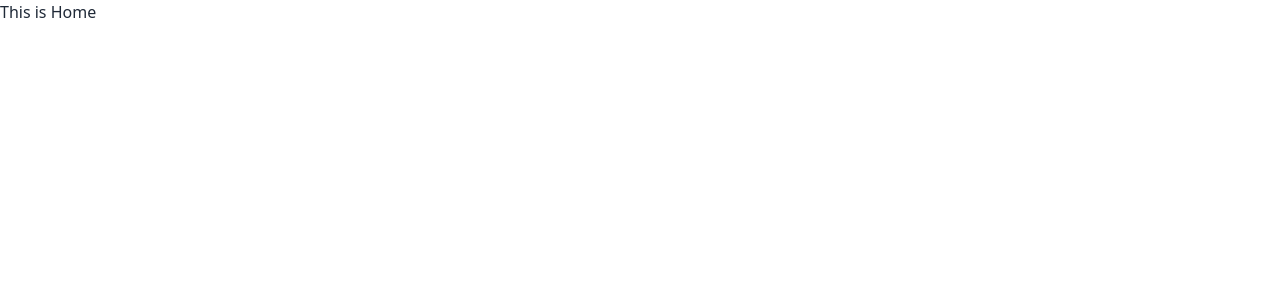
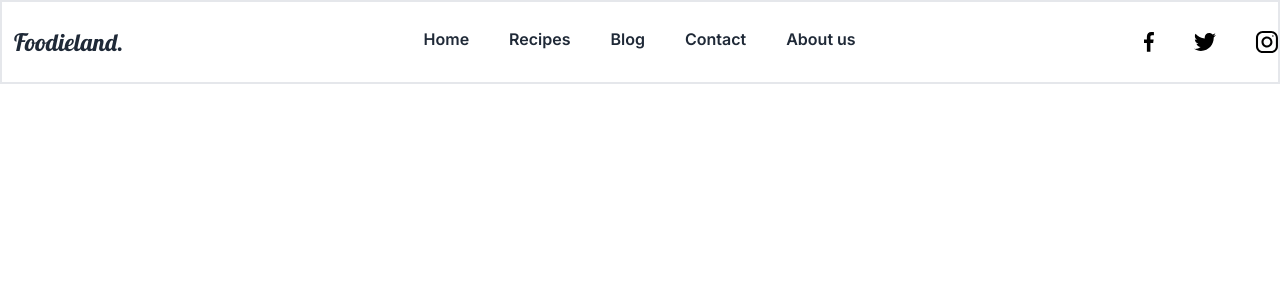
Before and after one commit to dev-kawser/foodieland-front-end-project, a React (Vite) app: page / in a window 1280 px wide. Shown: the top 300 px of the page. Built offline with nearby package versions, Linux system fonts and the light colour scheme.

Commit message:
navbar added with responsive

```diff
--- a/src/Layout/Root/Root.jsx
+++ b/src/Layout/Root/Root.jsx
@@ -1,9 +1,11 @@
 import { Outlet } from "react-router-dom";
+import Navbar from "../../Shared/Navbar/Navbar";
 
 
 const Root = () => {
     return (
-        <div>
+        <div className="inter">
+            <Navbar></Navbar>
             <Outlet></Outlet>
         </div>
     );
--- a/src/Pages/Home/Home.jsx
+++ b/src/Pages/Home/Home.jsx
@@ -3,7 +3,7 @@
 const Home = () => {
     return (
         <div>
-            This is Home
+
         </div>
     );
 };
--- /dev/null
+++ b/src/Shared/Navbar/Navbar.jsx
@@ -0,0 +1,96 @@
+/* eslint-disable react/no-unknown-property */
+import { Link } from "react-router-dom";
+import { useState } from 'react';
+import { useRef } from 'react';
+import { useEffect } from 'react';
+
+const Navbar = () => {
+
+    const [dropDownState, setDropDownState] = useState(false);
+    const dropDownMenuRef = useRef();
+
+    useEffect(() => {
+        const closeDropDown = (e) => {
+            if (!dropDownMenuRef?.current?.contains(e?.target)) {
+                setDropDownState(false);
+            }
+        };
+
+        document.addEventListener('mousedown', closeDropDown);
+
+        return () => {
+            document.removeEventListener('mousedown', closeDropDown);
+        };
+    }, []);
+
+    const links =
+        <>
+            <li className="group flex  cursor-pointer flex-col">
+                <Link>Home</Link><span className="mt-[2px] h-[4px] w-[0px] rounded-full bg-sky-500 transition-all duration-300 group-hover:w-full"></span>
+            </li>
+            <li className="group flex  cursor-pointer flex-col">
+                <Link>Recipes</Link><span className="mt-[2px] h-[4px] w-[0px] rounded-full bg-sky-500 transition-all duration-300 group-hover:w-full"></span>
+            </li>
+            <li className="group flex  cursor-pointer flex-col">
+                <Link>Blog</Link><span className="mt-[2px] h-[4px] w-[0px] rounded-full bg-sky-500 transition-all duration-300 group-hover:w-full"></span>
+            </li>
+            <li className="group flex  cursor-pointer flex-col">
+                <Link>Contact</Link><span className="mt-[2px] h-[4px] w-[0px] rounded-full bg-sky-500 transition-all duration-300 group-hover:w-full"></span>
+            </li>
+            <li className="group flex  cursor-pointer flex-col">
+                <Link>About us</Link><span className="mt-[2px] h-[4px] w-[0px] rounded-full bg-sky-500 transition-all duration-300 group-hover:w-full"></span>
+            </li>
+        </>
+
+
+    return (
+        <div className="border-2">
+            <nav className="max-w-7xl lg:mx-auto mx-2 flex items-center justify-between py-4">
+                <div className="scale-100 cursor-pointer rounded-2xl px-3 py-2 text-xl font-semibold  transition-all duration-200 hover:scale-110">
+                    <Link to={"/"} className="lobster text-2xl font-normal">Foodieland.</Link>
+                </div>
+
+                <ul className="hidden items-center justify-between gap-10 md:flex font-semibold">
+                    {
+                        links
+                    }
+                </ul>
+
+                <div className="lg:block hidden">
+                    <svg xmlns="http://www.w3.org/2000/svg" width="134" height="22" viewBox="0 0 134 22" fill="none">
+                        <path d="M8.11163 4.29509H9.92331V1.13974C9.61075 1.09674 8.53581 1 7.28393 1C4.67183 1 2.88248 2.643 2.88248 5.66274V8.44186H0V11.9693H2.88248V20.845H6.41654V11.9701H9.18243L9.6215 8.44269H6.41571V6.01251C6.41654 4.99297 6.69106 4.29509 8.11163 4.29509Z" fill="black" />
+                        <path d="M71.9617 4.11613C71.1435 4.475 70.2718 4.71288 69.3629 4.82838C70.2979 4.27013 71.0115 3.39287 71.347 2.3355C70.4753 2.85525 69.5128 3.22238 68.487 3.42725C67.6593 2.54588 66.4795 2 65.1925 2C62.6955 2 60.6853 4.02675 60.6853 6.51137C60.6853 6.86888 60.7155 7.21263 60.7898 7.53988C57.0402 7.357 53.7223 5.55988 51.4934 2.82225C51.1043 3.49738 50.876 4.27012 50.876 5.102C50.876 6.664 51.6804 8.04862 52.8794 8.85025C52.1548 8.8365 51.4439 8.62613 50.8417 8.29475C50.8417 8.3085 50.8417 8.32638 50.8417 8.34425C50.8417 10.536 52.405 12.3565 54.4552 12.7759C54.088 12.8763 53.6879 12.9244 53.2727 12.9244C52.9839 12.9244 52.6924 12.9079 52.4188 12.8474C53.0032 14.6335 54.6614 15.9466 56.6332 15.9893C55.0987 17.1896 53.1503 17.9129 51.041 17.9129C50.6712 17.9129 50.3164 17.8964 49.9617 17.851C51.9595 19.1394 54.3273 19.875 56.8807 19.875C65.1802 19.875 69.7177 13 69.7177 7.04075C69.7177 6.84137 69.7108 6.64887 69.7012 6.45775C70.5963 5.8225 71.3484 5.02913 71.9617 4.11613Z" fill="black" />
+                        <path fill-rule="evenodd" clip-rule="evenodd" d="M118.837 0H127.087C130.883 0 133.962 3.07862 133.962 6.875V15.125C133.962 18.9214 130.883 22 127.087 22H118.837C115.04 22 111.962 18.9214 111.962 15.125V6.875C111.962 3.07862 115.04 0 118.837 0ZM127.087 19.9375C129.74 19.9375 131.899 17.7787 131.899 15.125V6.875C131.899 4.22125 129.74 2.0625 127.087 2.0625H118.837C116.183 2.0625 114.024 4.22125 114.024 6.875V15.125C114.024 17.7787 116.183 19.9375 118.837 19.9375H127.087Z" fill="black" />
+                        <path fill-rule="evenodd" clip-rule="evenodd" d="M117.462 11C117.462 7.96263 119.924 5.5 122.962 5.5C125.999 5.5 128.462 7.96263 128.462 11C128.462 14.0374 125.999 16.5 122.962 16.5C119.924 16.5 117.462 14.0374 117.462 11ZM119.524 11C119.524 12.8948 121.067 14.4375 122.962 14.4375C124.856 14.4375 126.399 12.8948 126.399 11C126.399 9.10388 124.856 7.5625 122.962 7.5625C121.067 7.5625 119.524 9.10388 119.524 11Z" fill="black" />
+                        <circle cx="128.874" cy="5.08761" r="0.732875" fill="black" />
+                    </svg>
+                </div>
+
+                <div ref={dropDownMenuRef} onClick={() => setDropDownState(!dropDownState)} className="relative flex transition-transform md:hidden">
+                    <svg xmlns="http://www.w3.org/2000/svg" width="24" height="24" viewBox="0 0 24 24" fill="none" stroke="currentColor" strokeWidth="2" strokeLinecap="round" strokeLinejoin="round" className="cursor-pointer" > <line x1="4" x2="20" y1="12" y2="12" /> <line x1="4" x2="20" y1="6" y2="6" /><line x1="4" x2="20" y1="18" y2="18" /> </svg>
+                    {dropDownState && (
+                        <ul className=" font-medium z-10  gap-2  bg-[#393E46]  absolute right-0 top-16 flex w-[200px] flex-col  rounded-lg   text-base ">
+                            <li className="cursor-pointer text-white  px-6 py-2  rounded-t-lg hover:bg-sky-600 ">
+                                <Link>Home</Link>
+                            </li>
+                            <li className="cursor-pointer text-white px-6 py-2  hover:bg-sky-600 ">
+                                <Link>Recipes</Link>
+                            </li>
+                            <li className="cursor-pointer text-white px-6 py-2  hover:bg-sky-600 ">
+                                <Link>Blog</Link>
+                            </li>
+                            <li className="cursor-pointer text-white px-6 py-2  hover:bg-sky-600 ">
+                                <Link>Contact</Link>
+                            </li>
+                            <li className="cursor-pointer text-white px-6 py-2  hover:bg-sky-600 ">
+                                <Link>About us</Link>
+                            </li>
+                        </ul>
+                    )}
+                </div>
+            </nav>
+        </div>
+    );
+};
+
+export default Navbar;
--- a/src/index.css
+++ b/src/index.css
@@ -1,3 +1,13 @@
+@import url('https://fonts.googleapis.com/css2?family=Inter:ital,opsz,wght@0,14..32,100..900;1,14..32,100..900&family=Lobster&display=swap');
+
 @tailwind base;
 @tailwind components;
 @tailwind utilities;
+
+.inter {
+    font-family: "Inter", sans-serif;
+}
+
+.lobster {
+    font-family: "Lobster", sans-serif;
+}
```
